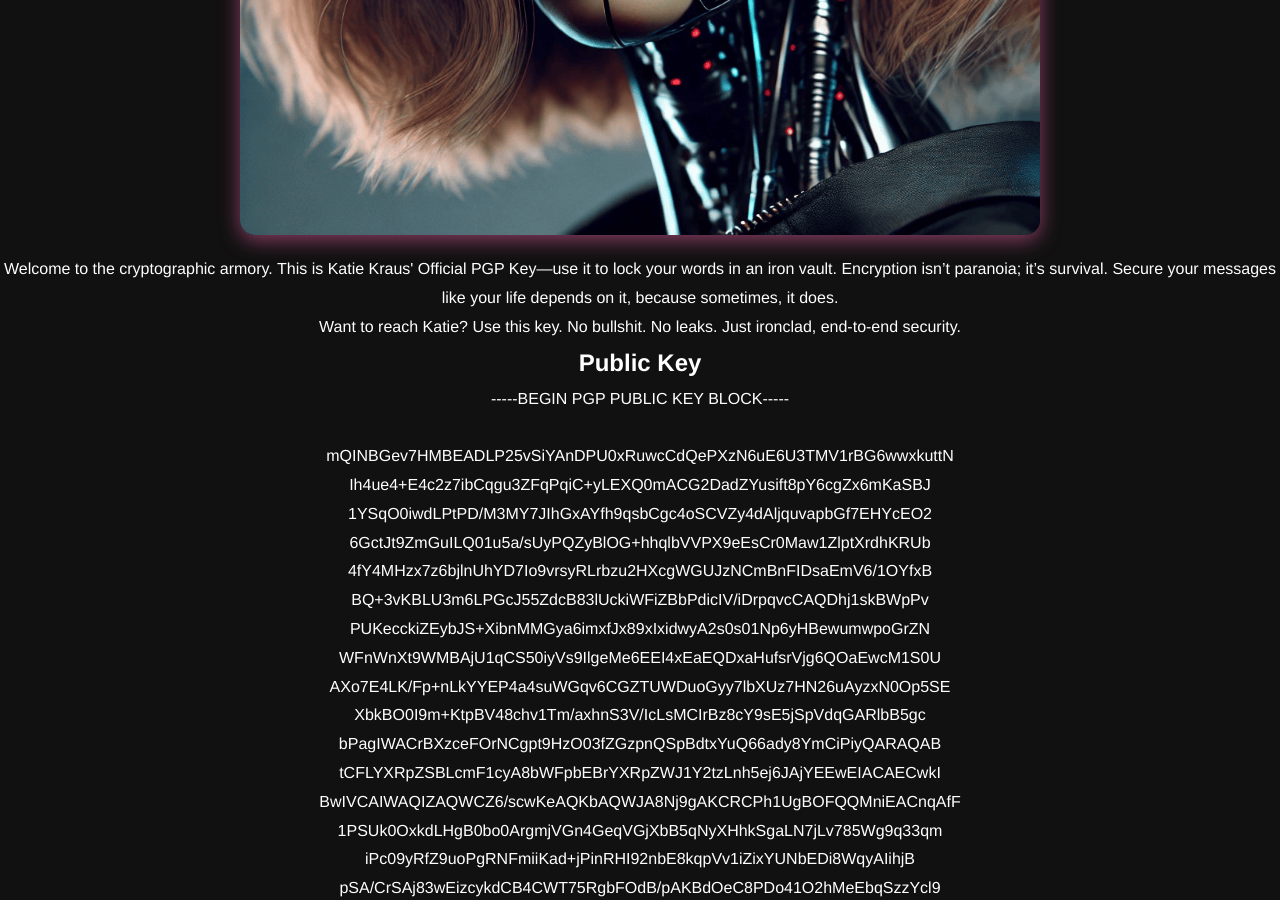
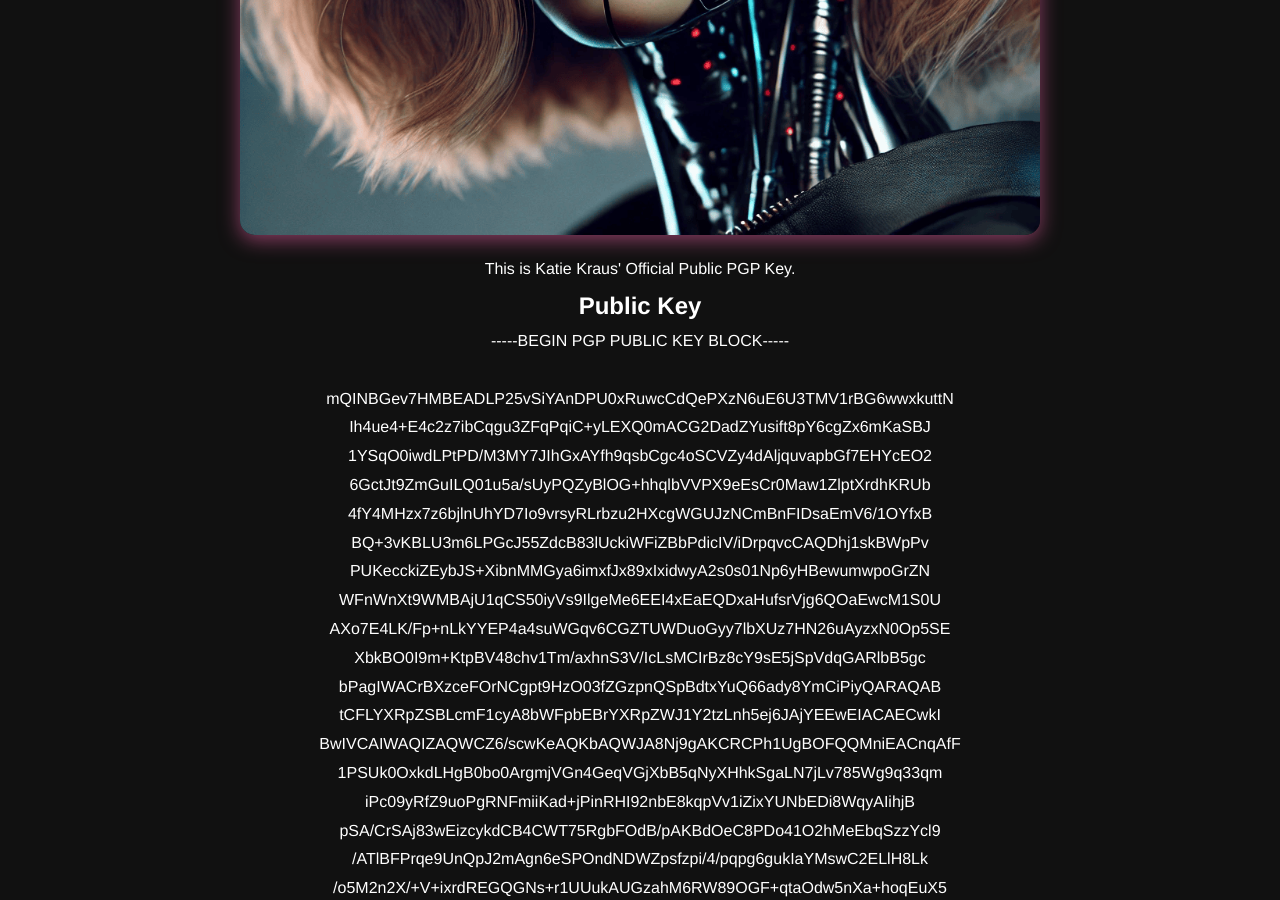
Before and after one commit to katiebucks/katiebucks.xyz, a Jekyll site: the page built from PGP.html, in a window 1280 px wide and 900 px high, scrolled down 1319 px. Built offline with Jekyll 4.4.1, drawn with Linux system fonts in a browser that asks for light colours.

Commit message:
Update PGP.html

```diff
--- a/PGP.html
+++ b/PGP.html
@@ -9,8 +9,7 @@ title: "PGP Public Key"
 
 <section class="pgp-container">
     <img src="Levîadjinn_headshot.png" alt="Levîadjinn Headshot" class="profile-image">
-    <p>Welcome to the cryptographic armory. This is Katie Kraus' Official PGP Key—use it to lock your words in an iron vault. Encryption isn’t paranoia; it’s survival. Secure your messages like your life depends on it, because sometimes, it does.</p>
-    <p>Want to reach Katie? Use this key. No bullshit. No leaks. Just ironclad, end-to-end security.</p>
+    <p>This is Katie Kraus' Official Public PGP Key.
 </section>
 
 <section class="pgp-key">
```
